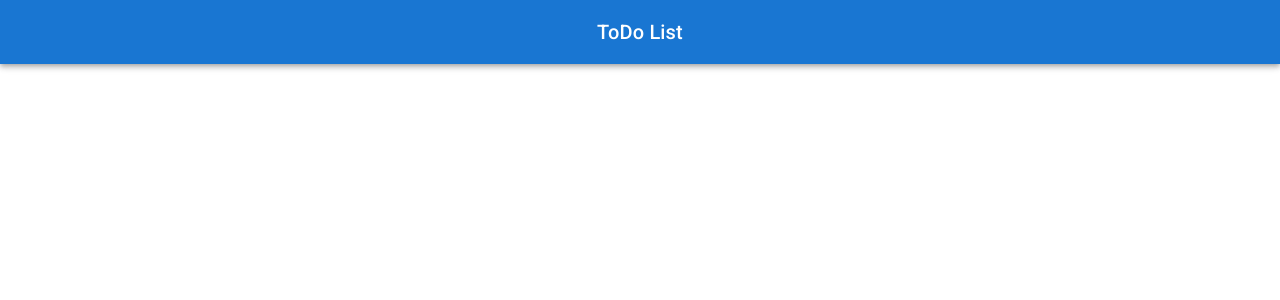
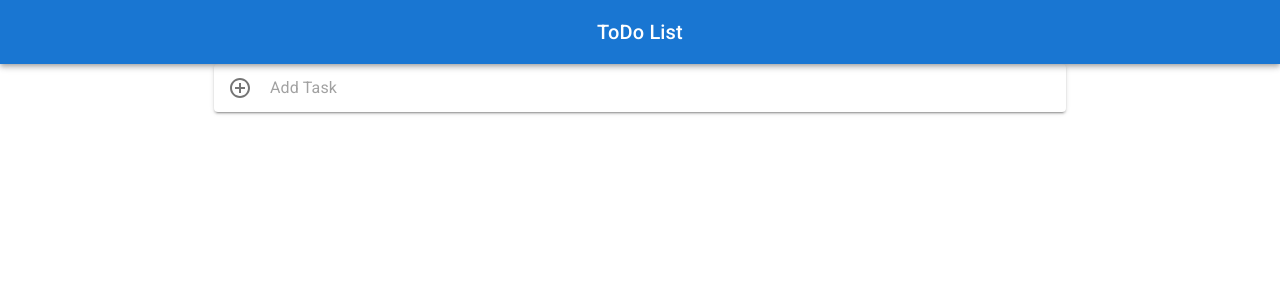
Before and after one commit to khatabakhsh/todo, a Next.js app: page / in a window 1280 px wide. Shown: the top 300 px of the page. Built offline with nearby package versions, Linux system fonts and the light colour scheme.

Commit message:
added: TodoApp Component

```diff
--- /dev/null
+++ b/src/components/TodoApp.js
@@ -0,0 +1,32 @@
+import { Container, Paper, InputBase, IconButton } from '@mui/material';
+import AddCircleOutlineIcon from '@mui/icons-material/AddCircleOutline';
+
+export default function TodoApp() {
+  return (
+    <Container maxWidth="md">
+      <Paper
+        component="form"
+        elevation={2}
+        sx={{
+          p: '2px 4px',
+          display: 'flex',
+          alignItems: 'center',
+          justifyContent: 'flex-start',
+        }}
+      >
+        <IconButton
+          sx={{ p: '10px' }}
+          type="submit"
+          aria-label="AddCircleOutline"
+        >
+          <AddCircleOutlineIcon />
+        </IconButton>
+        <InputBase
+          sx={{ ml: 1, flex: 1 }}
+          placeholder="Add Task"
+          inputProps={{ 'aria-label': 'add task' }}
+        />
+      </Paper>
+    </Container>
+  );
+}
--- a/src/pages/index.js
+++ b/src/pages/index.js
@@ -1,5 +1,6 @@
 import Head from 'next/head';
 import Header from '../components/Header';
+import TodoApp from '../components/TodoApp';
 
 export default function Home() {
   return (
@@ -12,6 +13,7 @@ export default function Home() {
         />
       </Head>
       <Header />
+      <TodoApp />
     </div>
   );
 }
```
